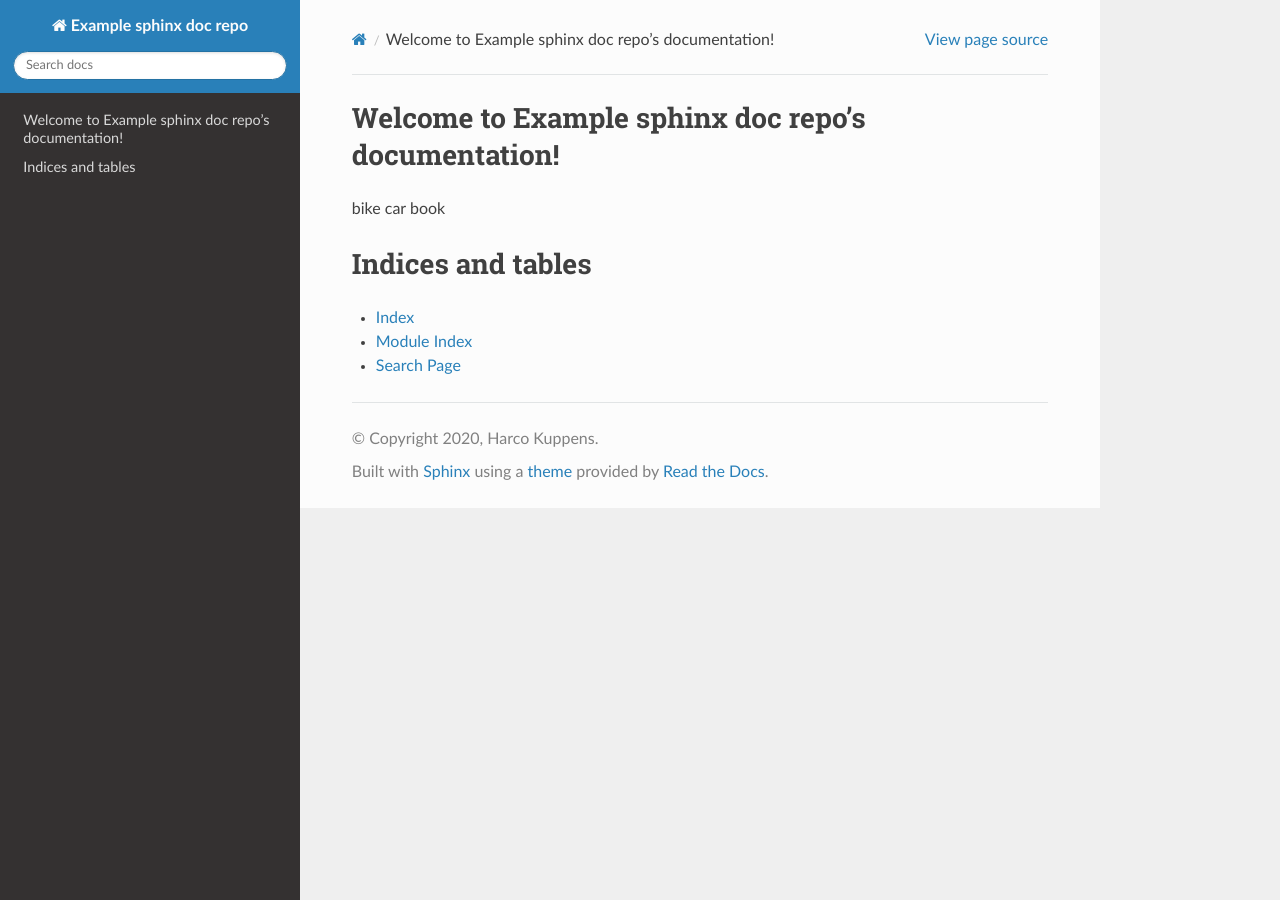
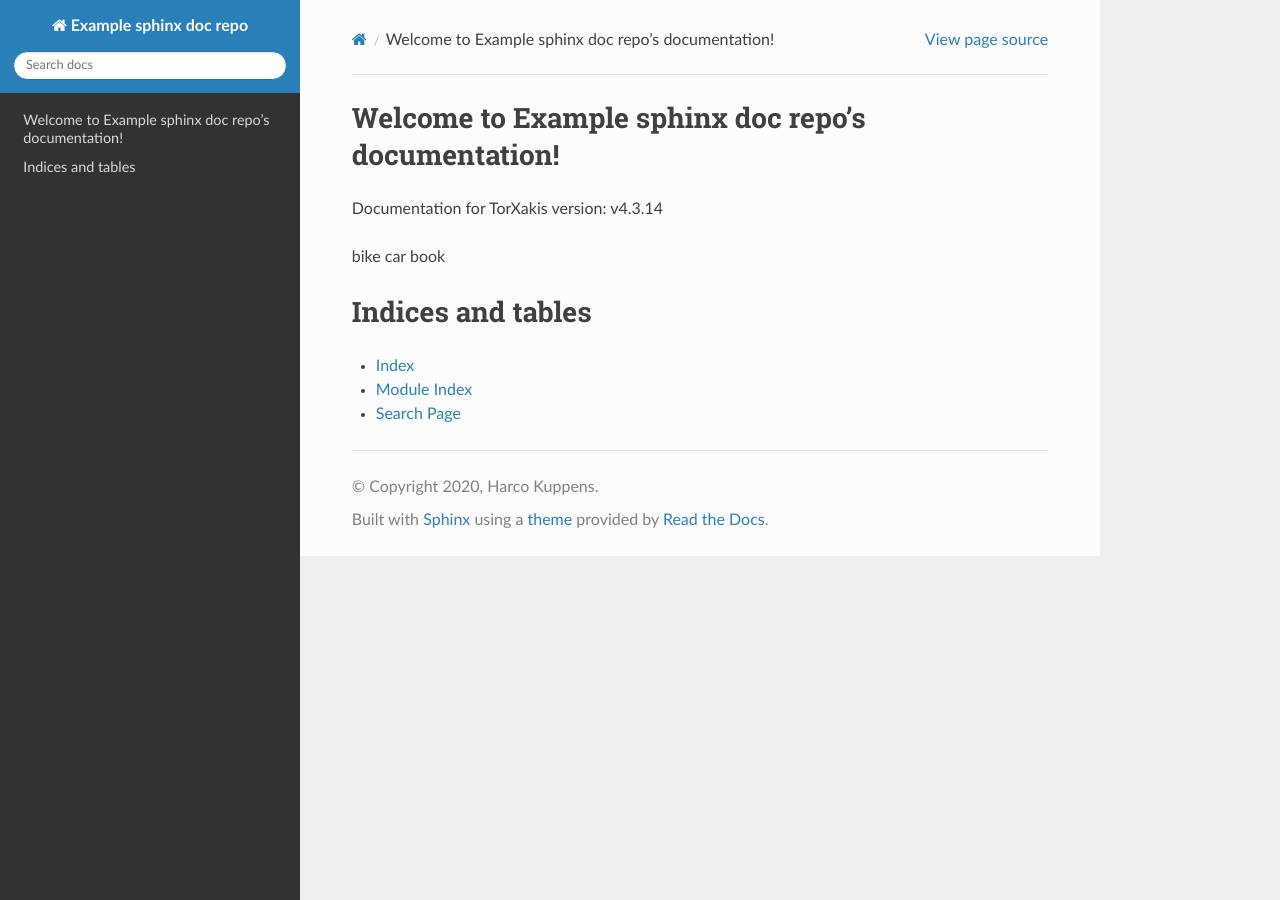
Before and after one commit to harcokuppens/continuous_publishing, a Sphinx documentation site: the page built from source/index.rst, in a window 1280 px wide. Built offline with Sphinx 7.4.7 and the Read the Docs theme 2.0.0, drawn with Linux system fonts in a browser that asks for light colours.

Commit message:
added toolversion to sphinx doc using toolversion.txt file

```diff
--- a/source/conf.py
+++ b/source/conf.py
@@ -21,6 +21,16 @@ project = 'Example sphinx doc repo'
 copyright = '2020, Harco Kuppens'
 author = 'Harco Kuppens'
 
+
+# -- Automatically add tool version  -----------------------------------------
+
+
+# This adds 'toolversion' as variable to sphinx documentation.
+# Use in .rst file as |toolversion|
+# eg. Documentation for TorXakis version: |toolversion|
+with open('../toolversion.txt') as f:
+    toolversion = f.readline()
+    rst_epilog = '.. |toolversion| replace:: %s' % toolversion
 
 # -- General configuration ---------------------------------------------------
 import sphinx_rtd_theme
--- a/source/index.rst
+++ b/source/index.rst
@@ -10,6 +10,7 @@ Welcome to Example sphinx doc repo's documentation!
    :maxdepth: 2
    :caption: Contents:
 
+Documentation for TorXakis version: |toolversion|
 
 bike car book
 
```
